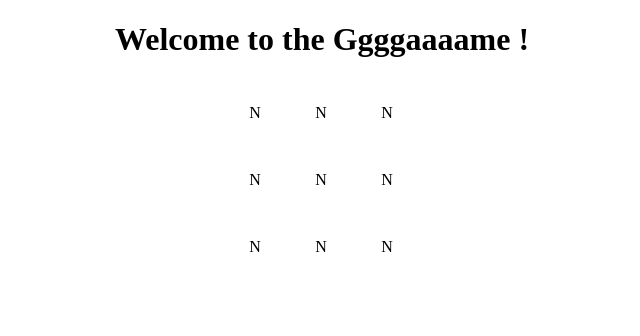
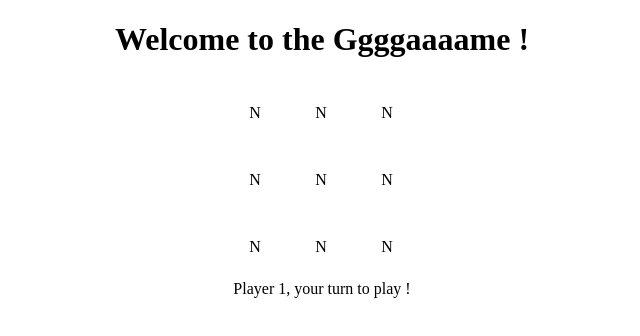
Before and after one commit to kylelbs/tic-tac-toe, a plain HTML site: page index.html in a window 1280 px wide. Shown: the whole page, without its empty margins (318-958 px from the left). Drawn offline with Linux system fonts and the light colour scheme.

Commit message:
Added a display to tell which player to play

```diff
--- a/script.js
+++ b/script.js
@@ -4,8 +4,13 @@ const Gameboard = (() => {
 
     const createGameboard = function () {
         let container = document.querySelector('.container');
+
         let gameboardContainer = document.createElement('div');
         gameboardContainer.classList.add('gameboardContainer');
+
+        let playerDisplay = document.createElement('div');
+        playerDisplay.classList.add('playerDisplay');
+        playerDisplay.innerText = 'Player 1, your turn to play !';
 
         for (const [index, tttCase] of gameboardDisplay.entries()) {
             // console.log(index);
@@ -28,6 +33,8 @@ const Gameboard = (() => {
                     if (gameflow.verifyWin()) {
                         alert('heywin');
                     }
+
+                    playerDisplay.innerText = 'Player 2, your turn to play !';
                 } else {
                     tttCaseDisplay.innerText = 'O';
                     gameflow.currentPlayer = player1;
@@ -37,15 +44,18 @@ const Gameboard = (() => {
                     if (gameflow.verifyWin()) {
                         alert('heywin');
                     }
+
+                    playerDisplay.innerText = 'Player 1, your turn to play !';
                 };
 
-                if (gameflow.verifyNull()) {
+                if (gameflow.verifyNull() && !gameflow.verifyWin()) {
                     alert('null')
                 };
             });
 
         };
         container.appendChild(gameboardContainer);
+        container.appendChild(playerDisplay);
     }
 
     return {
--- a/styles.css
+++ b/styles.css
@@ -4,7 +4,8 @@
 
 .container {
     display: flex;
-    justify-content: center;
+    flex-direction: column;
+    align-items: center;
 }
 
 .gameboardContainer {
```
